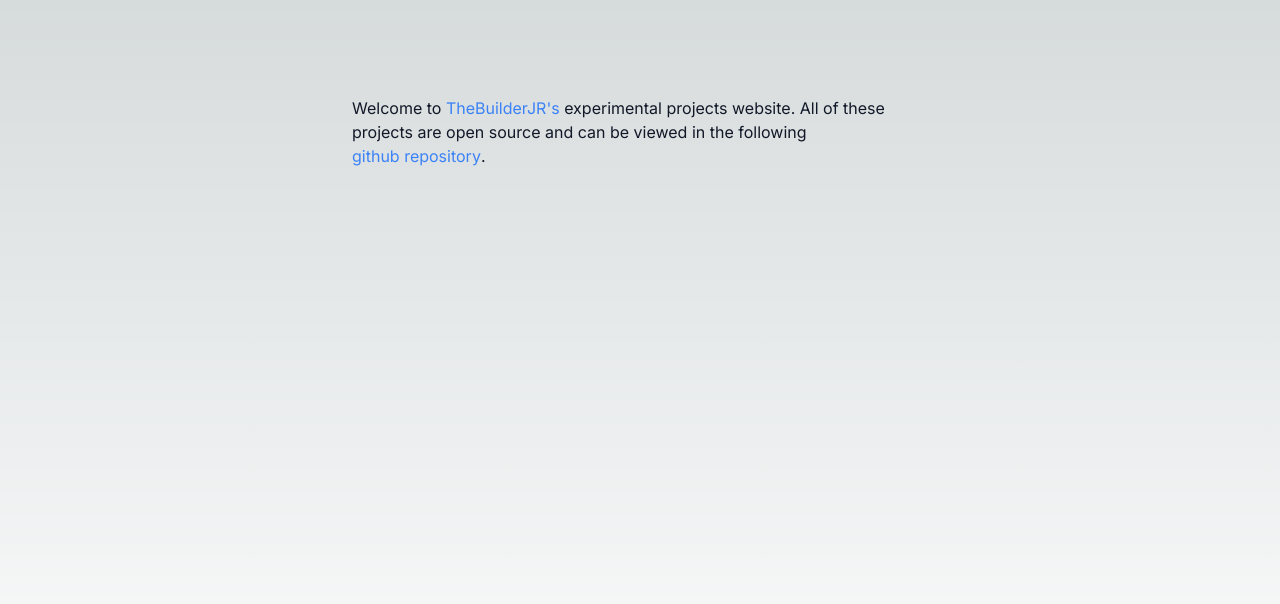
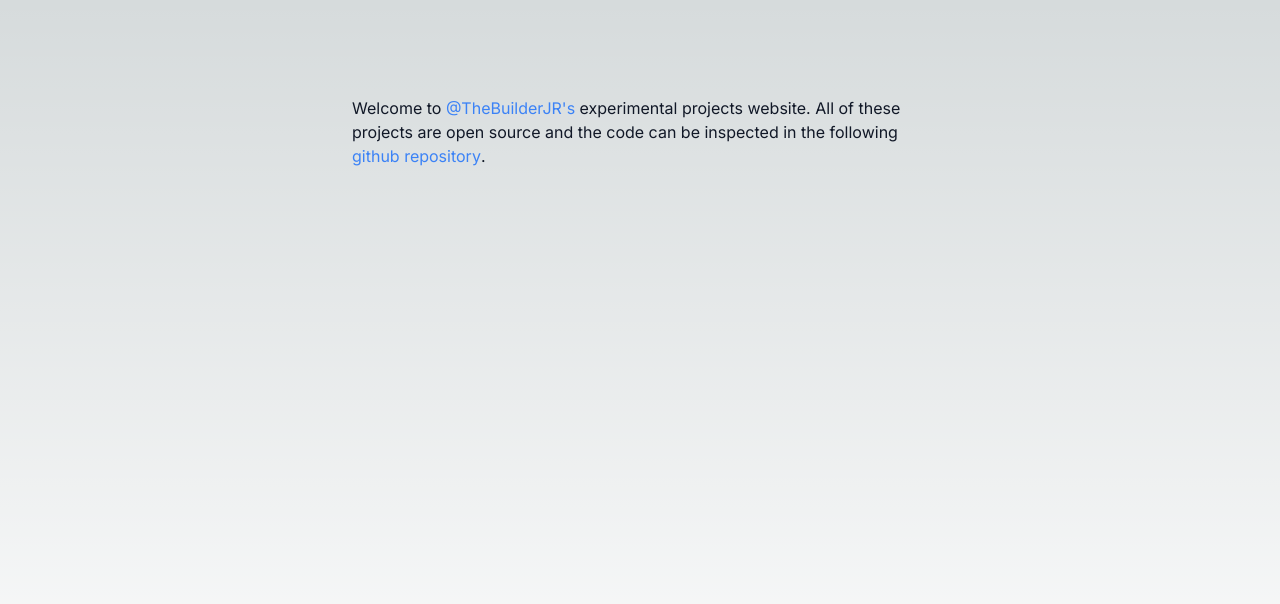
Before and after one commit to TheBuilderJR/the-builder-jr, a Next.js app: page / in a window 1280 px wide. Shown: the top 604 px of the page. Built offline with nearby package versions, Linux system fonts and the light colour scheme.

Commit message:
Update page.tsx

```diff
--- a/src/app/page.tsx
+++ b/src/app/page.tsx
@@ -7,10 +7,10 @@
           className="inline-block text-blue-500"
           href="https://twitter.com/TheBuilderJR"
         >
-          TheBuilderJR's
+          @TheBuilderJR's
         </a>{" "}
         experimental projects website. All of these projects are open source and
-        can be viewed in the following{" "}
+        the code can be inspected in the following{" "}
         <a
           className="inline-block text-blue-500"
           href="https://github.com/TheBuilderJR/the-builder-jr"
```
